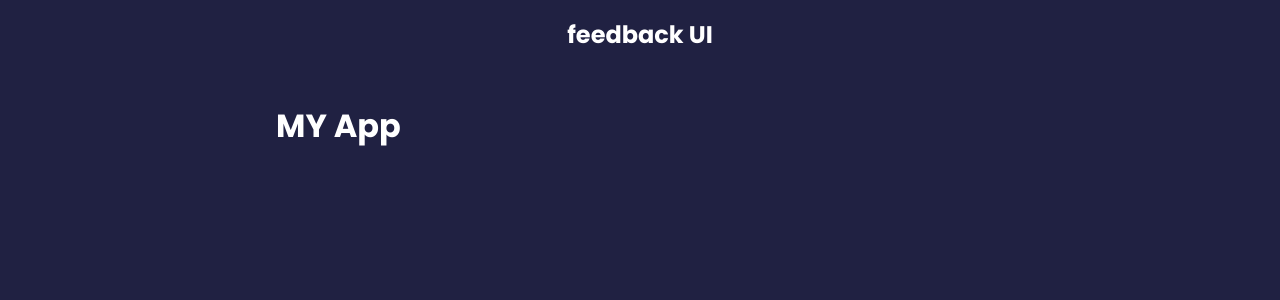
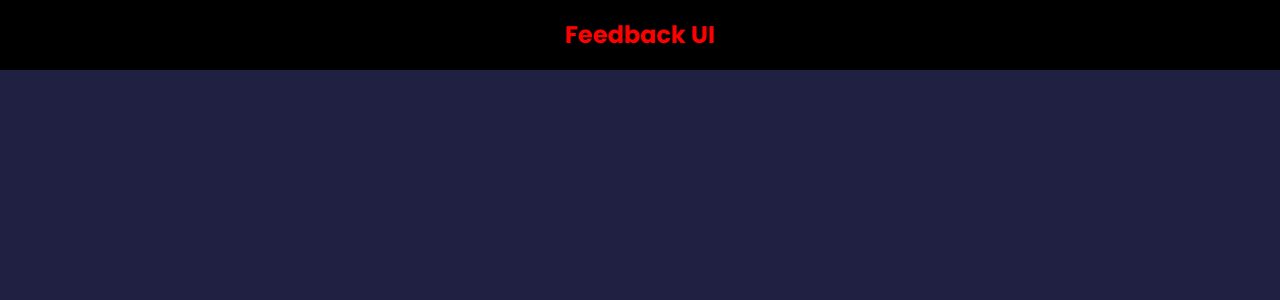
Before and after one commit to thatkhay/InsightWave, a React (Create React App) app in the folder insightwave/: page / in a window 1280 px wide. Shown: the top 300 px of the page. Built offline with nearby package versions, Linux system fonts and the light colour scheme.

Commit message:
styling in react

```diff
--- a/insightwave/src/App.js
+++ b/insightwave/src/App.js
@@ -6,7 +6,7 @@ return(
 <>
   <Header />
     <div className="container">
-        <h1>MY App</h1>
+
     </div>
 </>
 
--- a/insightwave/src/component/Header.jsx
+++ b/insightwave/src/component/Header.jsx
@@ -1,7 +1,11 @@
 
- function Header({text}) {
+ function Header({text, bgColor, textColor}) {
+    const headerStyle = {
+        backgroundColor: bgColor,
+        color: textColor,
+    }
   return (
-   <header>
+   <header style={headerStyle}>
     <div className="container">
         <h2>{text}</h2>
     </div>
@@ -11,7 +15,10 @@
 
 
 Header.defaultProps = {
-    text: 'feedback UI'
+    text: 'Feedback UI',
+    bgColor: 'black',
+    textColor: 'red'
+
 }
 
 export default Header
```
